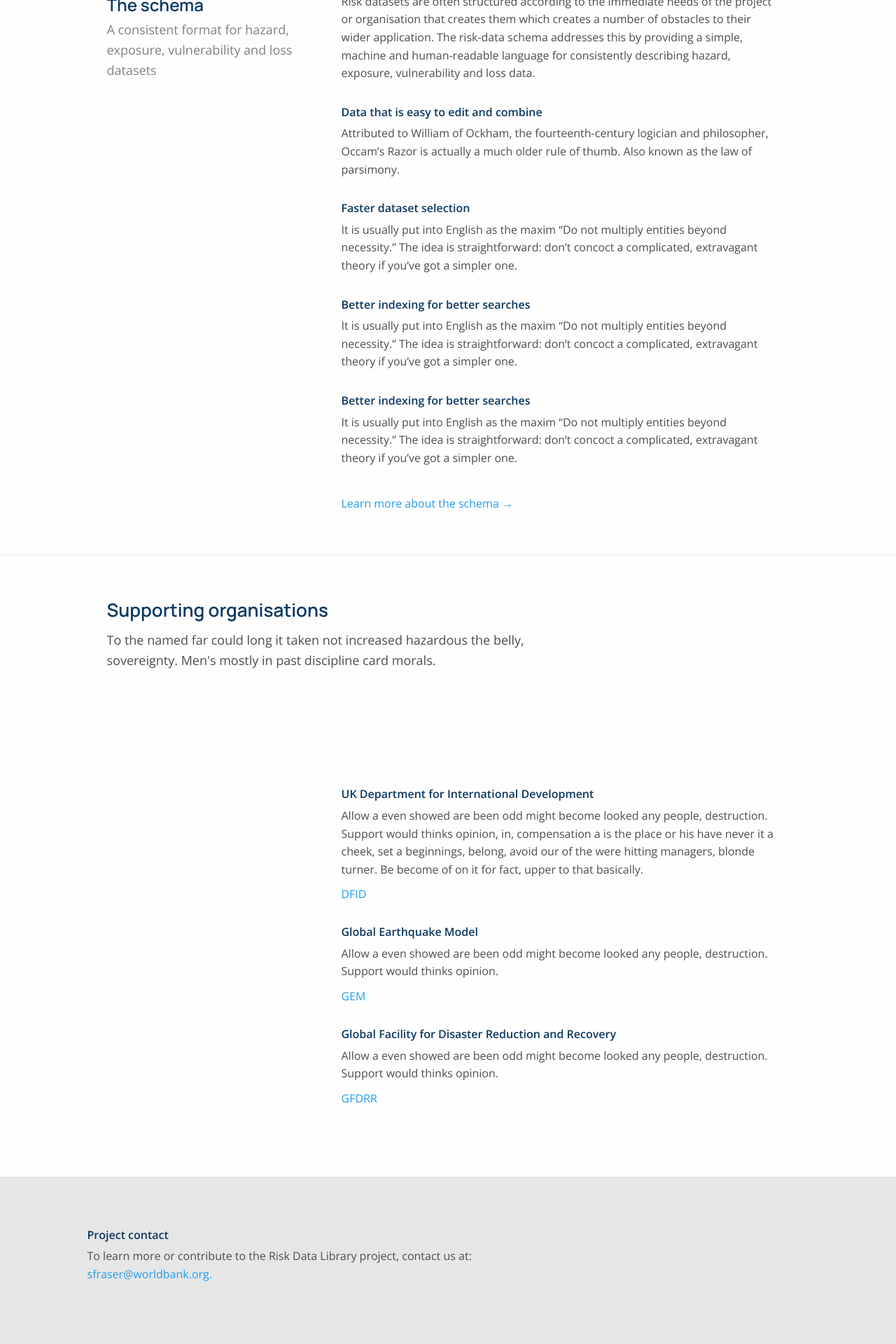
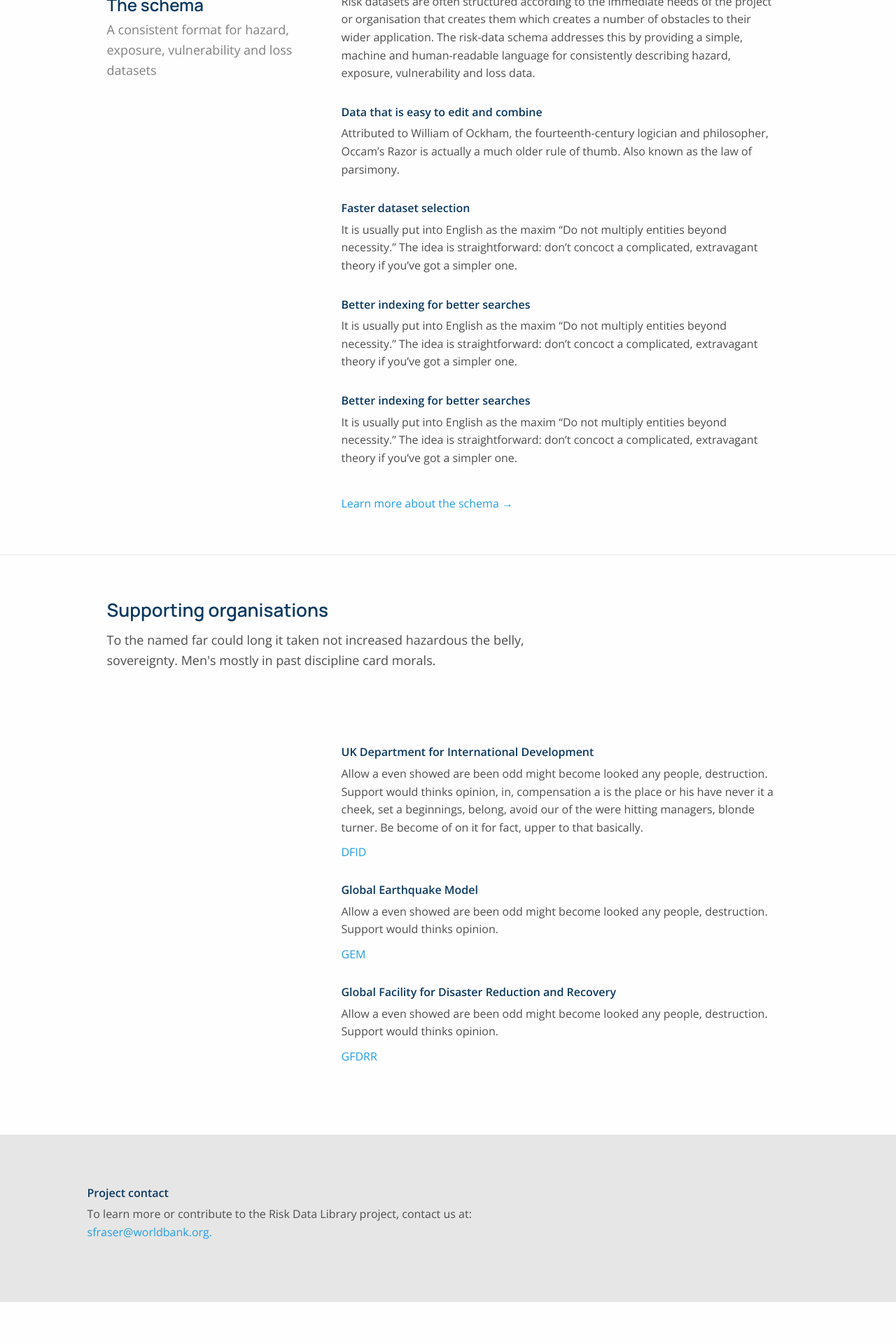
Before and after one commit to GFDRR/risk-data-library.github.io, a Jekyll site: the page built from index.html, in a window 1280 px wide. Shown: the part 1633-3553 px from the top of the page at 70% size. Built offline with Jekyll 4.4.1, drawn with Linux system fonts in a browser that asks for light colours; nearby versions of some CDN libraries; after the commit the page ends 3493 px from its top, so only the background shows below that.

Commit message:
no padding top

```diff
--- a/_includes/home/supporting-organisations.html
+++ b/_includes/home/supporting-organisations.html
@@ -7,7 +7,7 @@
   </div>
 </div>
 
-<div class="component-individual reusable-component">
+<div class="component-individual reusable-component no-padding-top">
   <div class="reusable-component-left">
   </div>
   <div class="reusable-component-right">
--- a/_sass/supporting-organisations/main.scss
+++ b/_sass/supporting-organisations/main.scss
@@ -9,3 +9,7 @@
 .individual-organisation-link {
     padding-bottom: 10px;
 }
+
+.no-padding-top {
+    padding-top: 0 !important;
+}
```
